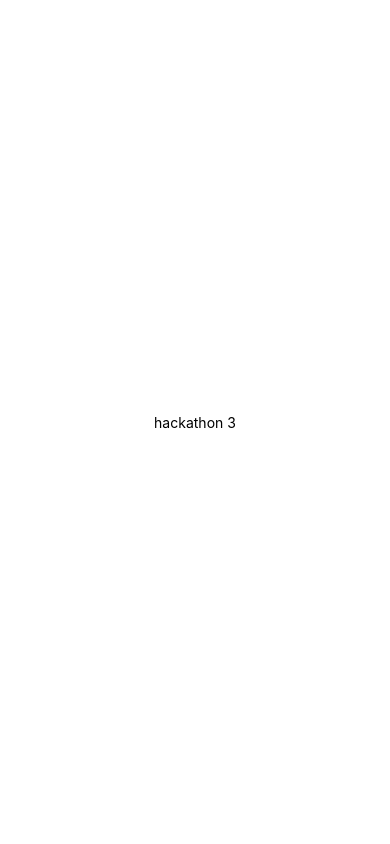
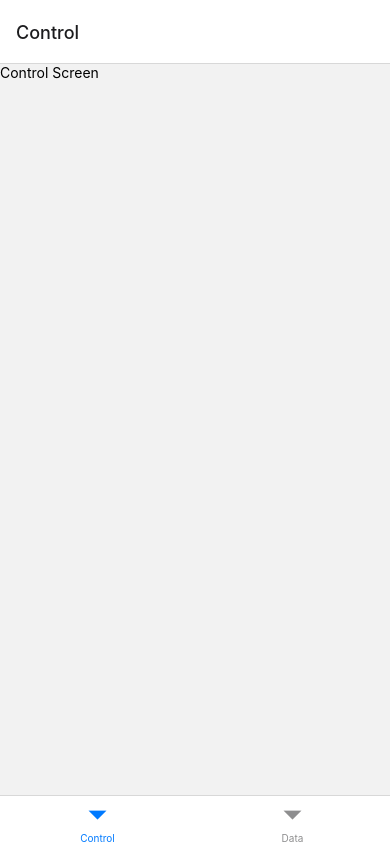
Before and after one commit to rabahghiles/hackathon, a React Native app: screen /Control in a window 390 px wide. Built offline with nearby package versions, Linux system fonts and the light colour scheme.

Commit message:
Ajout de la navigation

```diff
--- a/App.js
+++ b/App.js
@@ -1,20 +1,23 @@
-import { StatusBar } from 'expo-status-bar';
-import { StyleSheet, Text, View } from 'react-native';
+import { NavigationContainer } from "@react-navigation/native";
+import { createStackNavigator } from "@react-navigation/stack";
+import { createBottomTabNavigator } from "@react-navigation/bottom-tabs";
 
-export default function App() {
+import ControlScreen from "./screens/Control";
+import DataScreen from "./screens/Data";
+
+const Stack = createStackNavigator();
+const Tab = createBottomTabNavigator();
+
+function App (){
   return (
-    <View style={styles.container}>
-      <Text>hackathon 3</Text>
-      <StatusBar style="auto" />
-    </View>
-  );
+    <NavigationContainer>
+      <Tab.Navigator>
+        <Tab.Screen name="Control" component={ControlScreen} />
+        <Tab.Screen name="Data" component={DataScreen} />
+      </Tab.Navigator>
+    </NavigationContainer>
+  )
 }
 
-const styles = StyleSheet.create({
-  container: {
-    flex: 1,
-    backgroundColor: '#fff',
-    alignItems: 'center',
-    justifyContent: 'center',
-  },
-});
+
+export default App;
--- /dev/null
+++ b/screens/Control.js
@@ -0,0 +1,12 @@
+import { View, Text } from "react-native";
+
+function ControlScreen ({navigation}){
+  return (
+    <View>
+      <Text>Control Screen</Text>
+    </View>
+  )
+}
+
+
+export default ControlScreen;
--- /dev/null
+++ b/screens/Data.js
@@ -0,0 +1,12 @@
+import { View, Text } from "react-native";
+
+function DataScreen ({navigation}){
+  return (
+    <View>
+      <Text>Data Screnn</Text>
+    </View>
+  )
+}
+
+
+export default DataScreen;
```
Also changed, not shown: package.json (+7 -1 lines), 1 other file (tests, documents, lock files or other folders).
